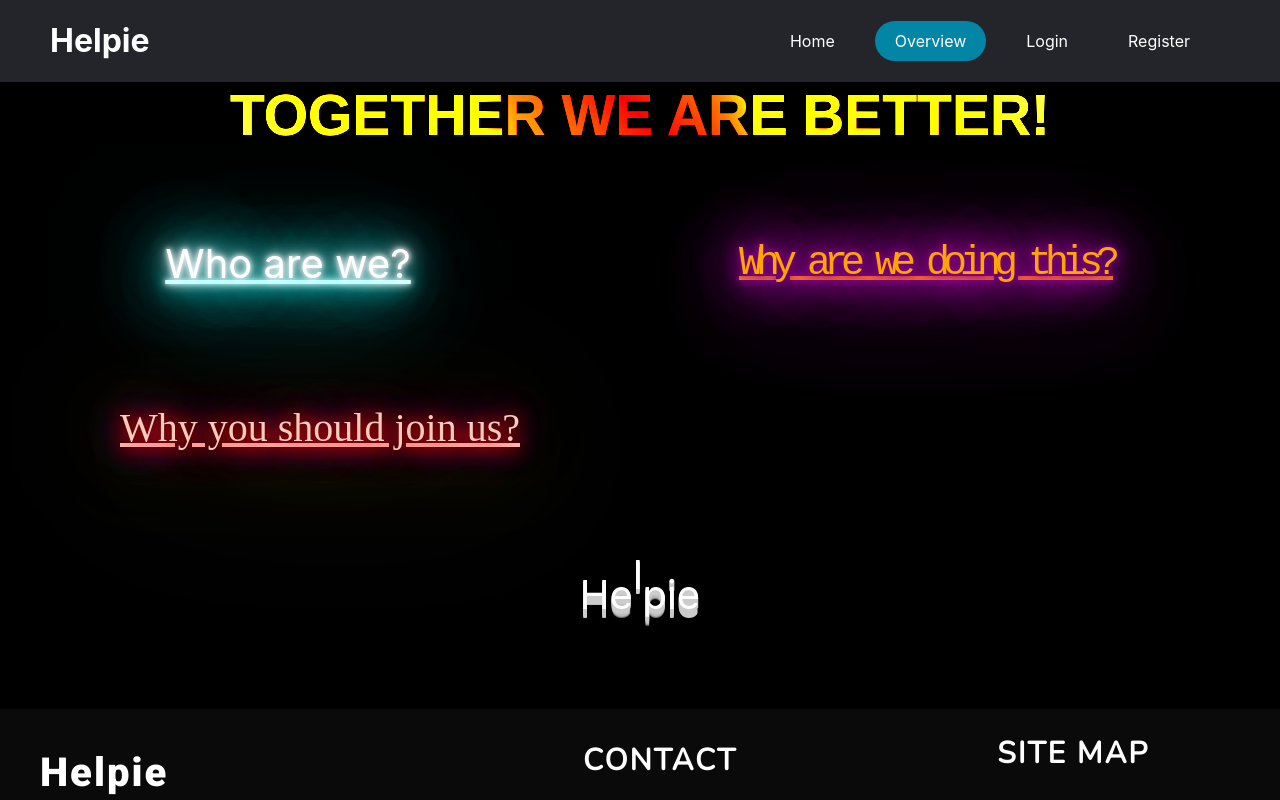
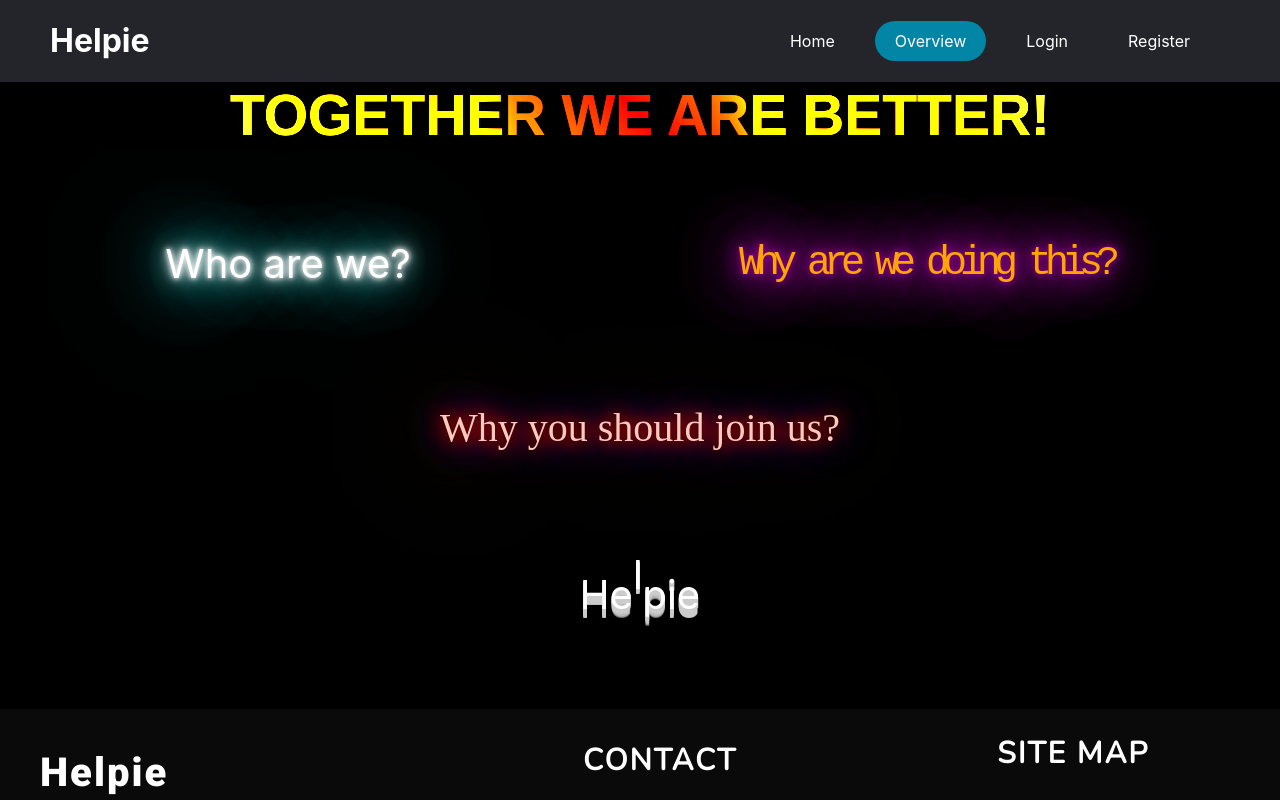
Before and after one commit to cristibctr/FrontEnd-Team2, a React (Create React App) app: page /overview in a window 1280 px wide. Shown: the top 800 px of the page. Built offline with nearby package versions, Linux system fonts and the light colour scheme.

Commit message:
Add files via upload

```diff
--- a/src/styles/Overview.css
+++ b/src/styles/Overview.css
@@ -69,6 +69,7 @@
 }
 
 #glow{
+  text-decoration: none;
   display: flex;
   width: 90%;
   height: 90%;
@@ -87,10 +88,9 @@
     0 0 100px #0ff,
     0 0 150px #0ff;
 }
-#glow a, #electric a, #power a{
+
+#electric{
   text-decoration: none;
-}
-#electric{
   display: flex;
   width: 90%;
   height: 90%;
@@ -172,8 +172,7 @@
 }
 
 #power {
-  grid-column-start: 1;
-  grid-column-end: 3;
+  text-decoration: none;
   font-size: 40px;
   --interval: 1s;
   display: block;
@@ -201,6 +200,7 @@
 }
 
   #jumping {
+    text-decoration: none;
     position: relative;
     bottom: 70px;
     margin: auto;
@@ -248,3 +248,8 @@
         0 50px 25px rgba(0, 0, 0, 0.2);
     }
   }
+
+#dublu{
+  grid-column-start: 1;
+  grid-column-end: 3;
+}
```
